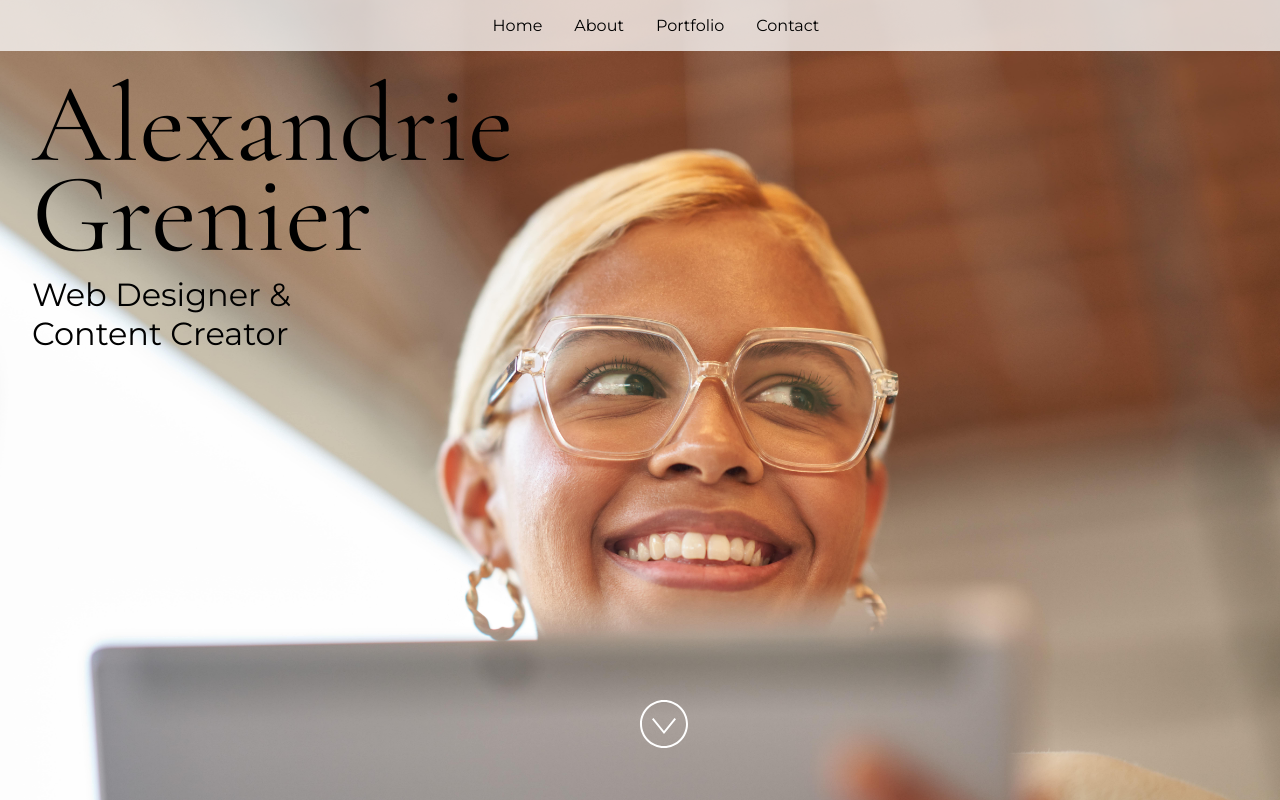
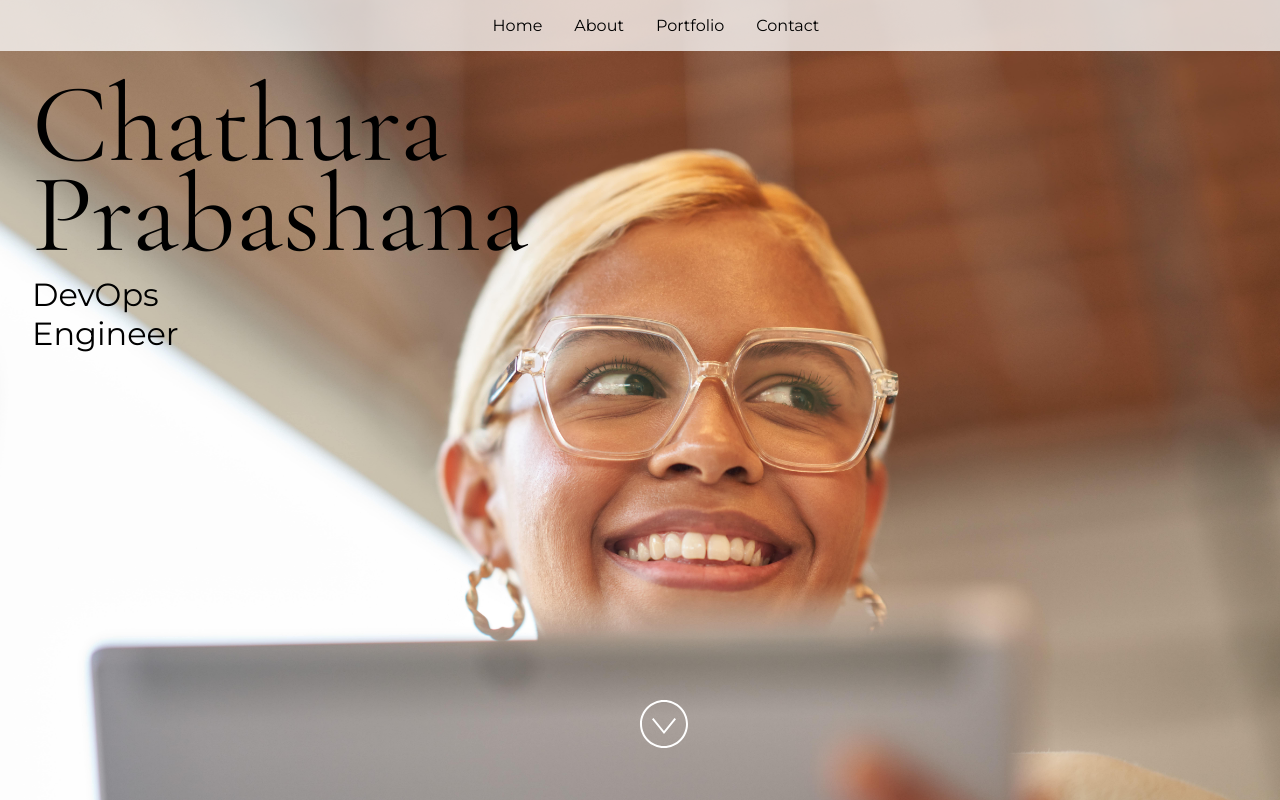
Before and after one commit to PrabashanaDev/my_portfolio, a React (Vite) app: page / in a window 1280 px wide. Built offline with nearby package versions, Linux system fonts and the light colour scheme.

Commit message:
Name and socials update

```diff
--- a/src/App.jsx
+++ b/src/App.jsx
@@ -24,15 +24,15 @@ import "./styles.css";
  * If you don't have one of the social sites listed, leave it as an empty string.
  */
 const siteProps = {
-  name: "Alexandrie Grenier",
-  title: "Web Designer & Content Creator",
-  email: "alex@example.com",
-  gitHub: "microsoft",
-  instagram: "microsoft",
-  linkedIn: "satyanadella",
+  name: "Chathura Prabashana",
+  title: "DevOps Engineer",
+  email: "prabashana.dev@gmail.com",
+  gitHub: "PrabashanaDev",
+  instagram: "Chathura Prabashana",
+  linkedIn: "Chathura Prabashana",
   medium: "",
-  twitter: "microsoft",
-  youTube: "Code",
+  twitter: "Chathura Prabashana",
+  youTube: "",
 };
 
 const primaryColor = "#4E567E";
```
